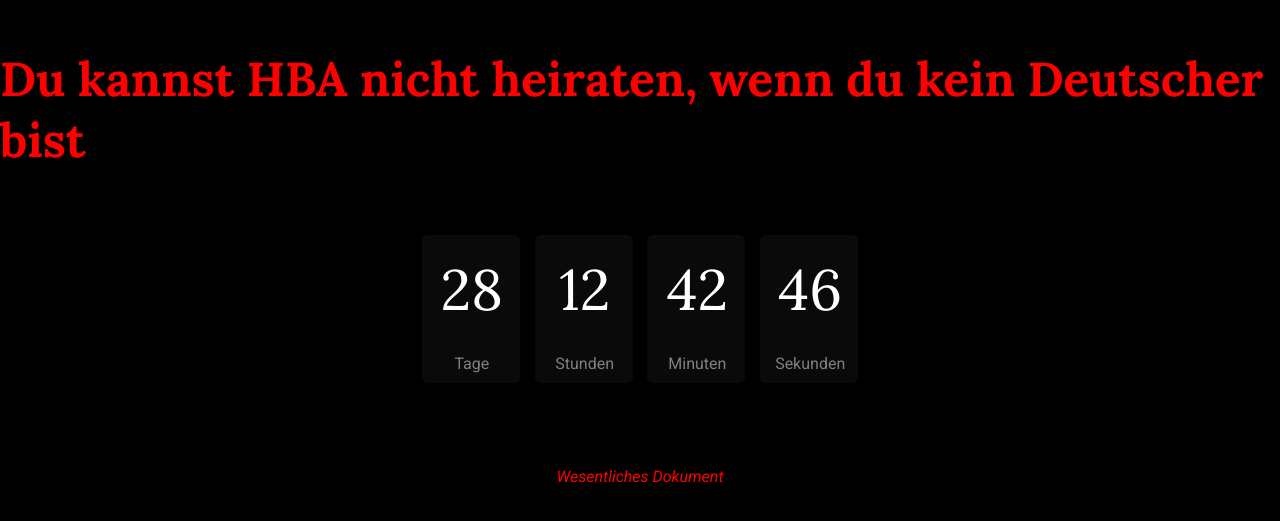
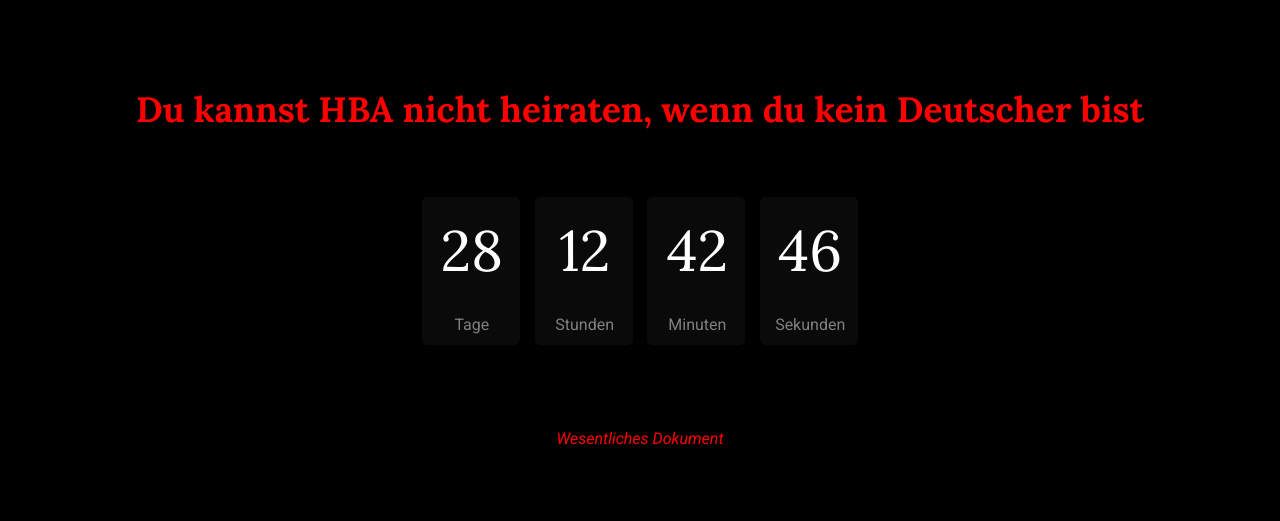
Before and after one commit to akramthedev/die-deutsch-traum, a React (Create React App) app: page / in a window 1280 px wide. Shown: the part 133-654 px from the top of the page. Built offline with nearby package versions, Linux system fonts and the light colour scheme.

Commit message:
Update App.css

```diff
--- a/src/App.css
+++ b/src/App.css
@@ -22,7 +22,7 @@
 }
 
 .Home h1{
-  font-size: 2.97rem;
+  font-size: 2.2rem;
   font-weight: 800;
   color: red;
   font-family: "Lora", serif;
```
